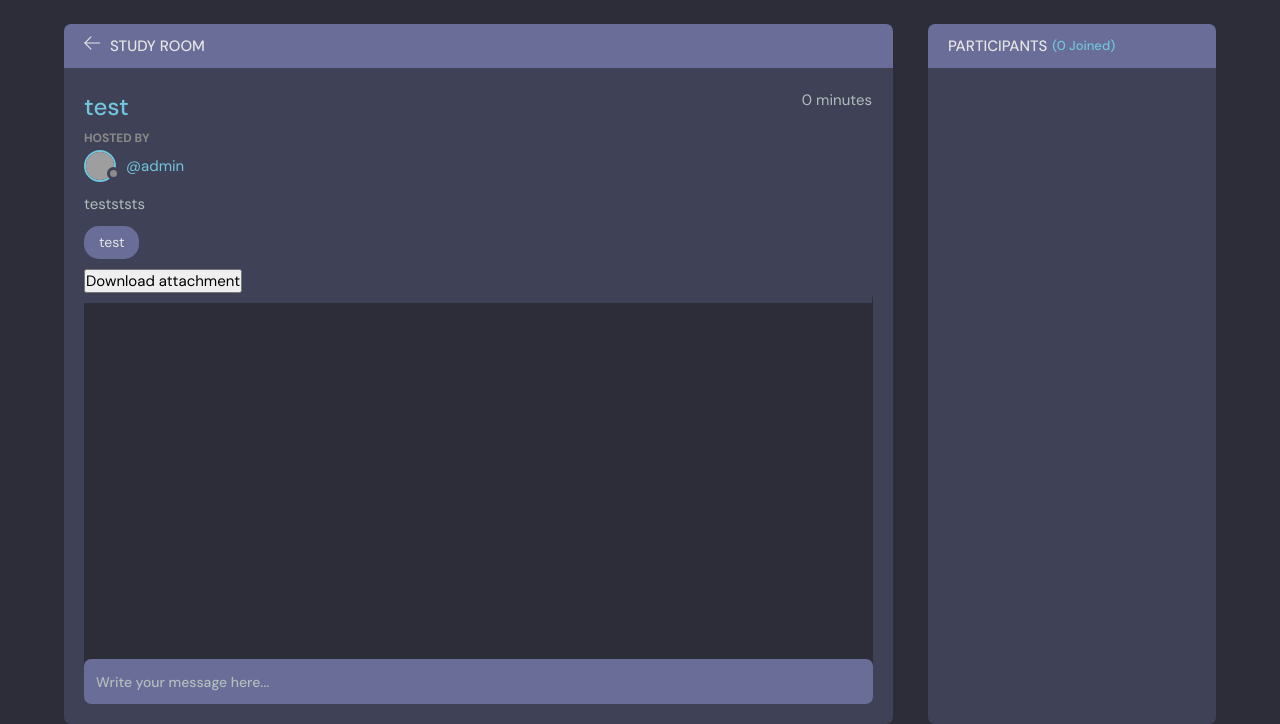
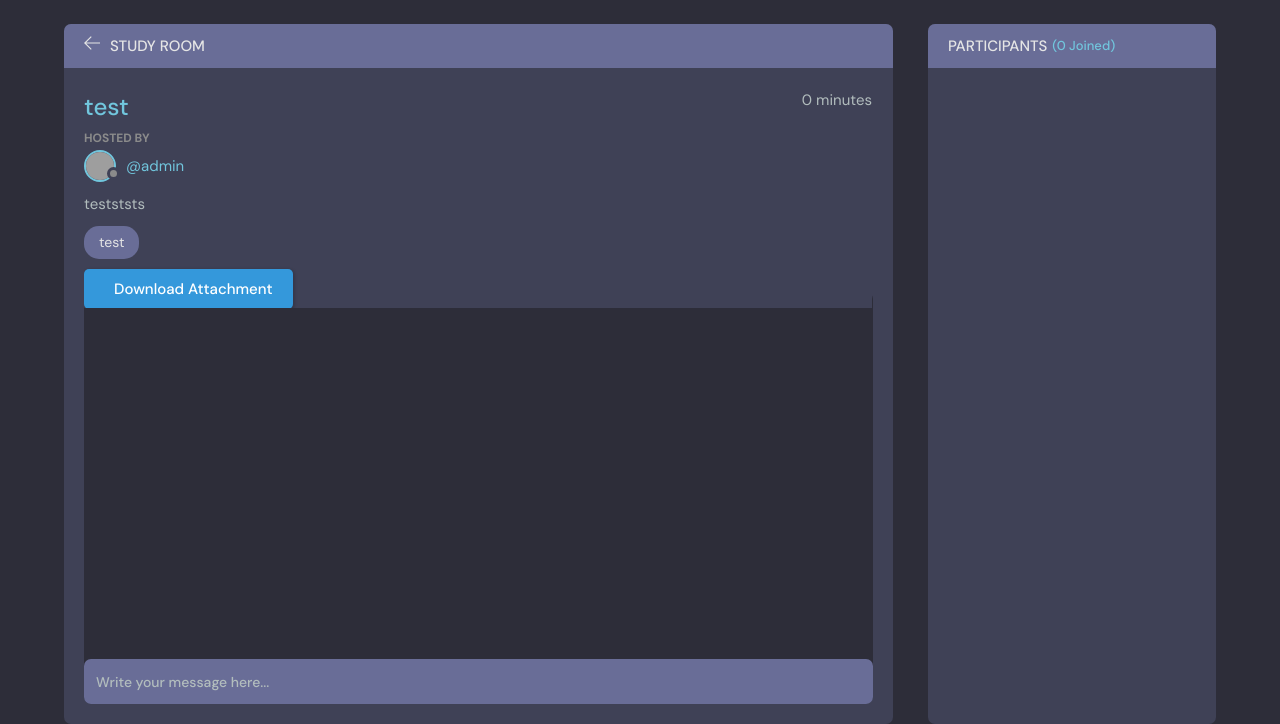
Before and after one commit to Bo1ek/PJF_2_Bolek, a Django app: page /room/11 in a window 1280 px wide. Shown: the part 76-800 px from the top of the page. Run offline with Django 5.2, Linux system fonts and the light colour scheme; data comes from the database, SQL or seed files in the repository; grey boxes are pictures that could not be loaded.

Commit message:
Fixed download button

```diff
--- a/Notes/base/templates/base/room.html
+++ b/Notes/base/templates/base/room.html
@@ -93,9 +93,8 @@
               </div>
               <span class="room__topics">{{room.topic}}</span>
               <form id="download" name="download" action="{% url 'room' room.id%}" method="GET">
-                <input type='hidden' name='filename' value={{ filename }}>
-
-                <button type="submit">Download attachment</button>
+                <input type='hidden' name='filename' value="{{ filename }}">
+                <button class="btn" style="background-color: #3498db; color: #ffffff;"><i class="fa fa-download"></i> Download Attachment</button>
               </form>
 
             </div>
```
